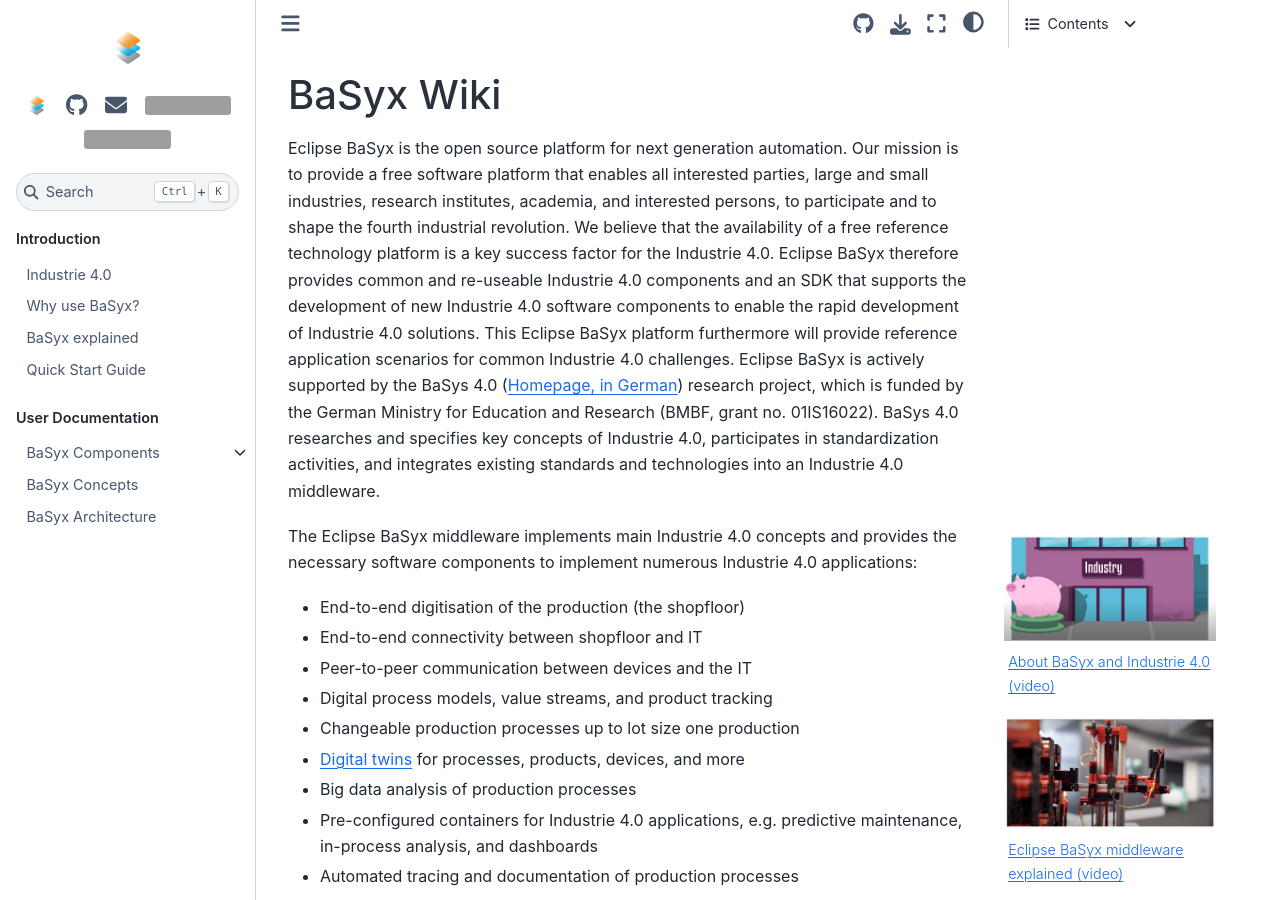
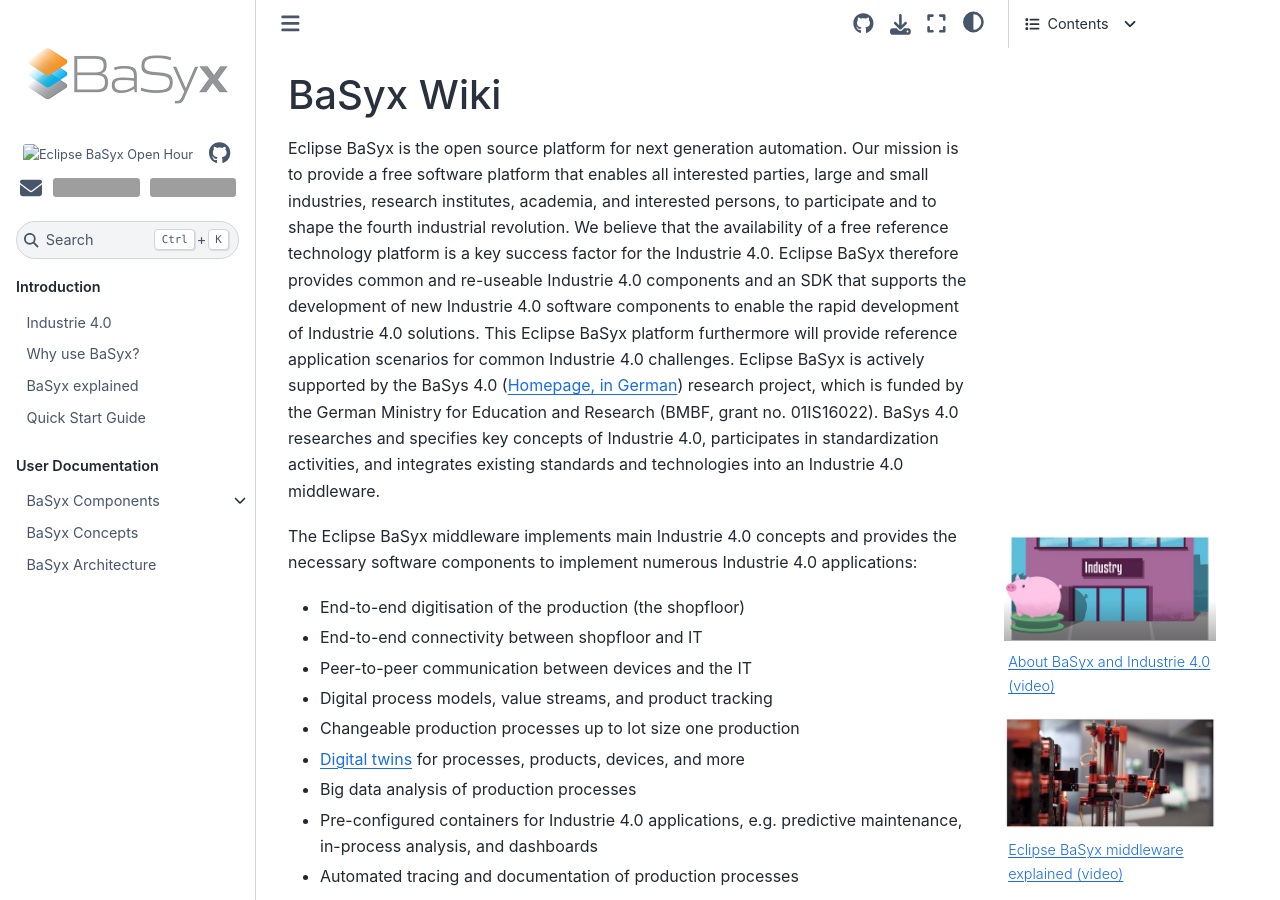
Before and after one commit to aaronzi/basyx-wiki, a Sphinx documentation site: the page built from docs/source/index.md, in a window 1280 px wide and 900 px high. Built offline with Sphinx 7.4.7 and the Sphinx Book theme 1.1.4, drawn with Linux system fonts in a browser that asks for light colours; grey boxes are pictures that could not be loaded.

Commit message:
finalized icon setup

```diff
--- a/docs/source/conf.py
+++ b/docs/source/conf.py
@@ -70,11 +70,11 @@
     ],
 }
 
-html_logo = "./_static/favicon-32x32.png"
+html_logo = "_static/basyx_logo.png"
 
 html_title = "Eclipse BaSyx™"
 
-html_favicon = "./_static/favicon-32x32.ico"
+html_favicon = "_static/favicon-32x32.ico"
 
 # -- Options for EPUB output
 epub_show_urls = 'footnote'
```
